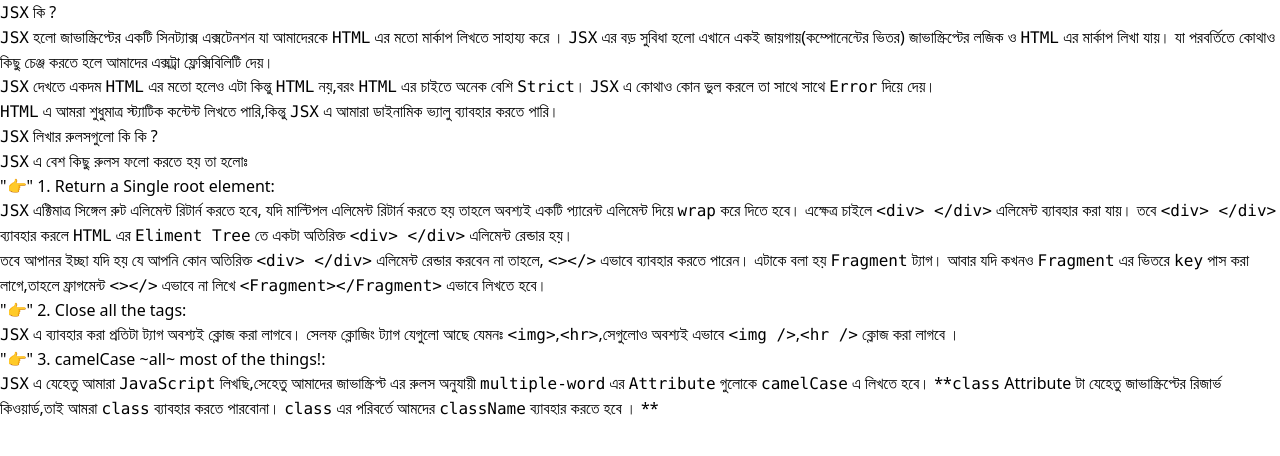
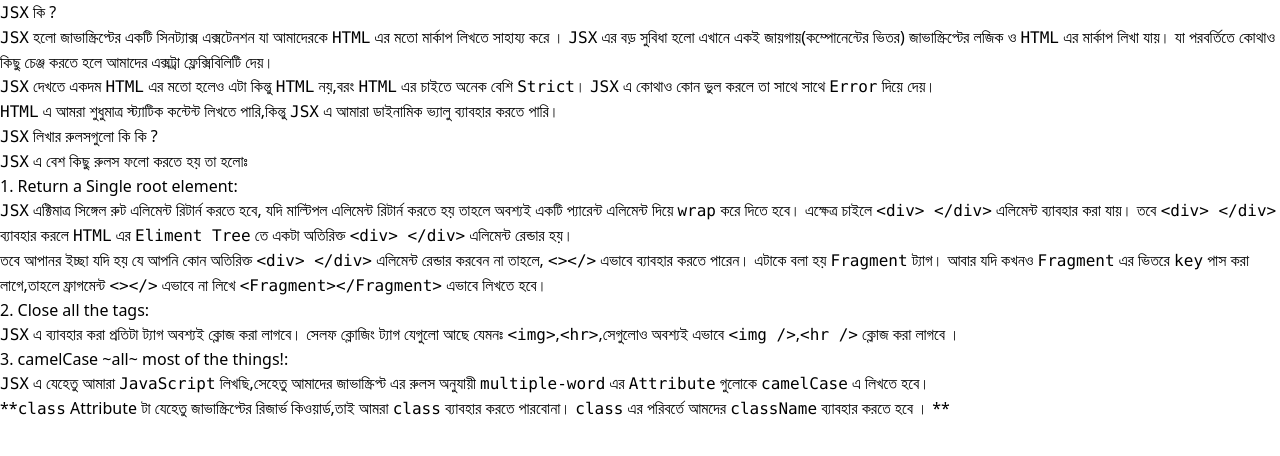
Before and after one commit to Deveripon/reactive-accelarator, a Next.js app: page /reactive-accilarator/React-js/module-1/jsx-markup in a window 1280 px wide. Shown: the top 456 px of the page. Built offline with nearby package versions, Linux system fonts and the light colour scheme.

Commit message:
lesson 1.8 doc hand emoji removed

```diff
--- a/pages/reactive-accilarator/React-js/module-1/jsx-markup.mdx
+++ b/pages/reactive-accilarator/React-js/module-1/jsx-markup.mdx
@@ -10,16 +10,18 @@
 
 `JSX` এ বেশ কিছু রুলস ফলো করতে হয় তা হলোঃ
 
-### "👉" 1. Return a Single root element:
+### 1. Return a Single root element:
 
 `JSX` এক্টিমাত্র সিঙ্গেল রুট এলিমেন্ট রিটার্ন করতে হবে, যদি মাল্টিপল এলিমেন্ট রিটার্ন করতে হয় তাহলে অবশ্যই একটি প্যারেন্ট এলিমেন্ট দিয়ে `wrap` করে দিতে হবে। এক্ষেত্র চাইলে `<div> </div>` এলিমেন্ট ব্যাবহার করা যায়। তবে `<div> </div>` ব্যাবহার করলে `HTML` এর `Eliment Tree` তে একটা অতিরিক্ত `<div> </div>` এলিমেন্ট রেন্ডার হয়।
 
 তবে আপানর ইচ্ছা যদি হয় যে আপনি কোন অতিরিক্ত `<div> </div>` এলিমেন্ট রেন্ডার করবেন না তাহলে, `<></>` এভাবে ব্যাবহার করতে পারেন। এটাকে বলা হয় `Fragment` ট্যাগ। আবার যদি কখনও `Fragment` এর ভিতরে `key` পাস করা লাগে,তাহলে ফ্রাগমেন্ট `<></>` এভাবে না লিখে `<Fragment></Fragment>` এভাবে লিখতে হবে।
 
-### "👉" 2. Close all the tags:
+### 2. Close all the tags:
 
 `JSX` এ ব্যাবহার করা প্রতিটা ট্যাগ অবশ্যই ক্লোজ করা লাগবে। সেলফ ক্লোজিং ট্যাগ যেগুলো আছে যেমনঃ `<img>`,`<hr>`,সেগুলোও অবশ্যই এভাবে `<img />`,`<hr />` ক্লোজ করা লাগবে ।
 
-### "👉" 3. camelCase ~all~ most of the things!:
+### 3. camelCase ~all~ most of the things!:
 
-`JSX` এ যেহেতু আমারা `JavaScript` লিখছি,সেহেতু আমাদের জাভাস্ক্রিপ্ট এর রুলস অনুযায়ী `multiple-word` এর `Attribute` গুলোকে `camelCase` এ লিখতে হবে। **`class` Attribute টা যেহেতু জাভাস্ক্রিপ্টের রিজার্ভ কিওয়ার্ড,তাই আমরা `class` ব্যাবহার করতে পারবোনা। `class` এর পরিবর্তে আমদের `className` ব্যাবহার করতে হবে । **
+`JSX` এ যেহেতু আমারা `JavaScript` লিখছি,সেহেতু আমাদের জাভাস্ক্রিপ্ট এর রুলস অনুযায়ী `multiple-word` এর `Attribute` গুলোকে `camelCase` এ লিখতে হবে।
+
+**`class` Attribute টা যেহেতু জাভাস্ক্রিপ্টের রিজার্ভ কিওয়ার্ড,তাই আমরা `class` ব্যাবহার করতে পারবোনা। `class` এর পরিবর্তে আমদের `className` ব্যাবহার করতে হবে । **
```
